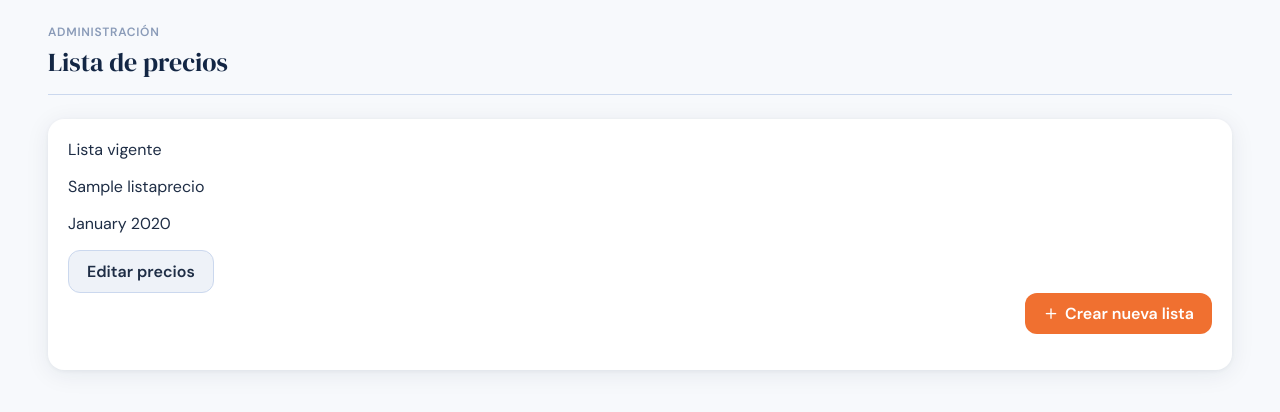
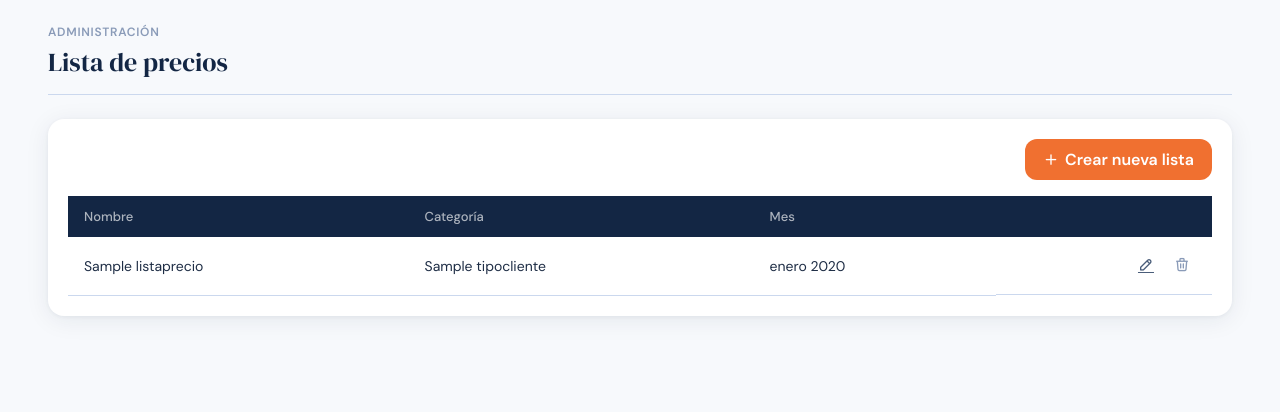
Before and after one commit to lopezmaty/brot_panel, a Django app: page /panel/lista_precios/ in a window 1280 px wide. Shown: the part 52-464 px from the top of the page. Run offline with Django 5.2, Linux system fonts and the light colour scheme; a user stored in the database is signed in; tables that the repository leaves empty hold one stand-in row (values such as "Sample post").

Commit message:
Lista de precios por categoría: reincorporar tipo_cliente como clasificador, listar una vigente por categoría

```diff
--- a/brot_panel/settings.py
+++ b/brot_panel/settings.py
@@ -124,7 +124,7 @@ AUTH_PASSWORD_VALIDATORS = [
 # Internationalization
 # https://docs.djangoproject.com/en/6.0/topics/i18n/
 
-LANGUAGE_CODE = 'en-us'
+LANGUAGE_CODE = 'es-ar'
 
 TIME_ZONE = 'UTC'
 
--- a/frontend/views.py
+++ b/frontend/views.py
@@ -136,8 +136,13 @@ def producto_detalle_view(request, producto_id=None):
 @login_required(login_url='login')
 def lista_precios_view(request):
     if request.user.perfil.rol == 'admin':
-        lista_precios = ListaPrecios.objects.all().order_by('-fecha').first()
-        response = render(request, 'lista_precios.html', {'lista_precios': lista_precios})
+        listas_vigentes = []
+        categorias = TipoCliente.objects.all()
+        for categoria in categorias:
+            lista = ListaPrecios.objects.filter(tipo_cliente=categoria).order_by('-fecha').first()
+            if lista is not None:
+                listas_vigentes.append(lista)
+        response = render(request, 'lista_precios.html', {'listas_vigentes': listas_vigentes})
         return response
     else:
         response = redirect('dashboard')
@@ -146,16 +151,22 @@ def lista_precios_view(request):
 @login_required(login_url='login')
 def lista_precios_detalle_view(request, lista_precios_id=None):
     if request.user.perfil.rol == 'admin':
+        categorias = TipoCliente.objects.all()
         if lista_precios_id is None:
             producto = Producto.objects.all()
-            response = render(request, 'lista_precios_detalle.html', {'lista_precios': None, 'producto': producto})
+            response = render(request, 'lista_precios_detalle.html', {'lista_precios': None, 'producto': producto, 'categorias': categorias})
             return response
 
         else:
             producto = Producto.objects.all()
             lista_precios = ListaPrecios.objects.get(pk=lista_precios_id)
             precios = Precio.objects.filter(lista_precio=lista_precios)
-            response = render(request, 'lista_precios_detalle.html', {'lista_precios': lista_precios, 'producto': producto, 'precios': precios})
+
+            precios_por_producto = {}
+            for precio in precios:
+                precios_por_producto[precio.producto.id] = precio.precio
+
+            response = render(request, 'lista_precios_detalle.html', {'lista_precios': lista_precios, 'producto': producto, 'precios_por_producto': precios_por_producto, 'categorias': categorias})
             return response
     else:
         response = redirect('dashboard')
--- a/lista_precios/models.py
+++ b/lista_precios/models.py
@@ -49,6 +49,7 @@ class TipoCliente(models.Model):
 
 class ListaPrecios(models.Model):
     nombre = models.CharField(max_length=50)
+    tipo_cliente = models.ForeignKey(TipoCliente, on_delete=models.PROTECT)
     fecha = models.DateField()
 
     def __str__(self):
--- a/lista_precios/serializers.py
+++ b/lista_precios/serializers.py
@@ -34,11 +34,12 @@ class ProductoSerializer(serializers.ModelSerializer):
             fields = ['id', 'nombre', 'variedad', 'variedad_detalle', 'tamaño', 'tamaño_detalle', 'tipo_medida', 'medida_1', 'medida_2', 'medida_3', 'familia', 'familia_detalle', 'unidades_paquete', 'activo']
 
 class ListaPrecioSerializer(serializers.ModelSerializer):
-    tipo_cliente = TipoClienteSerializer(read_only=True)
+    tipo_cliente_detalle = TipoClienteSerializer(source='tipo_cliente', read_only=True)
+    tipo_cliente = serializers.PrimaryKeyRelatedField(queryset=models.TipoCliente.objects.all())
 
     class Meta:
         model = models.ListaPrecios
-        fields = ['id', 'nombre', 'tipo_cliente', 'fecha']
+        fields = ['id', 'nombre', 'tipo_cliente', 'fecha', 'tipo_cliente_detalle']
 
 class PrecioSerializer(serializers.ModelSerializer):
     lista_precio = ListaPrecioSerializer(read_only=True)
--- a/lista_precios/urls.py
+++ b/lista_precios/urls.py
@@ -1,5 +1,6 @@
 from rest_framework.routers import DefaultRouter
 from . import views
+from django.urls import path
 
 router = DefaultRouter()
 router.register('productos', views.ProductoViewset)
@@ -10,4 +11,6 @@ router.register('lista_precios', views.ListaPreciosViewset)
 router.register('precios', views.PreciosViewset)
 router.register('tipo_cliente', views.TipoClienteViewset)
 
-urlpatterns = router.urls
+urlpatterns = [
+    path('guardar-lista-completa/', views.guardar_lista_completa, name='guardar-lista-completa')
+] + router.urls
--- a/lista_precios/views.py
+++ b/lista_precios/views.py
@@ -78,14 +78,16 @@ def guardar_lista_completa(request):
     fecha = request.data.get('fecha')
     lista_id = request.data.get('lista_id')
     precios = request.data.get('precios')
+    tipo_cliente = request.data.get('tipo_cliente')
 
     if lista_id:
         lista = models.ListaPrecios.objects.get(pk=lista_id)
         lista.nombre = nombre
         lista.fecha = fecha
+        lista.tipo_cliente_id = tipo_cliente
         lista.save()
     else:
-        lista = models.ListaPrecios.objects.create(nombre=nombre, fecha=fecha)
+        lista = models.ListaPrecios.objects.create(nombre=nombre, fecha=fecha, tipo_cliente=tipo_cliente)
 
     for item in precios:
         producto_id = item.get('producto')
--- /dev/null
+++ b/static/js/lista_precios.js
@@ -0,0 +1,34 @@
+function getCookie(name) {
+  const value = `; ${document.cookie}`;
+  const parts = value.split(`; ${name}=`);
+  if (parts.length === 2) return parts.pop().split(';').shift();
+}
+
+async function borrarLista(listaId) {
+
+    const confirmado = await confirmarAccion('¿Estás seguro que querés borrar esta lista de precios?');
+    if (confirmado !== true) {
+        return;
+    }
+
+    const url = `/api/lista_precios/lista_precios/${listaId}/`;
+
+    const response = await fetch(url, {
+        method: 'DELETE',
+        headers: {
+            'X-CSRFToken': getCookie('csrftoken')
+        }
+    });
+    if (response.ok) {
+        location.reload();
+    } else {
+        alert('No se pudo borrar la lista de precios');
+    }
+}
+
+document.querySelectorAll('.btn-delete[data-lista-id]').forEach(function (boton) {
+  boton.addEventListener('click', function () {
+    const listaId = boton.dataset.listaId;
+    borrarLista(listaId);
+  });
+});
--- a/static/js/lista_precios_detalle.js
+++ b/static/js/lista_precios_detalle.js
@@ -15,7 +15,8 @@ function getCookie(name) {
 
 async function guardarListaPrecios() {
   const nombre = document.getElementById('inputNombre').value;
-  const fecha = document.getElementById('inputFecha').value;
+  const fecha = `${document.getElementById('inputFecha').value}-01`;
+  const tipoCliente = document.getElementById('inputTipoCliente').value;
   const listaId = document.getElementById('formListaPrecios').dataset.listaId;
 
   const preciosCargados = [];
@@ -38,6 +39,7 @@ async function guardarListaPrecios() {
       lista_id: listaId,
       nombre: nombre,
       fecha: fecha,
+      tipo_cliente: tipoCliente,
       precios: preciosCargados
     })
   });
--- a/templates/lista_precios.html
+++ b/templates/lista_precios.html
@@ -5,28 +5,53 @@
 
 {% block content %}
 
+{% csrf_token %}
+
 <span class="page-eyebrow">Administración</span>
 <h1 class="page-title">Lista de precios</h1>
 
 <div class="card">
-  {% if lista_precios %}
-    <div class="lista-actual-box">
-      <div>
-        <label>Lista vigente</label>
-        <p class="lista-actual-nombre">{{ lista_precios.nombre }}</p>
-        <p class="lista-actual-fecha">{{ lista_precios.fecha|date:"F Y" }}</p>
-      </div>
-      <a href="{% url 'lista_precios_editar' lista_precios.id %}" class="btn-secondary">Editar precios</a>
-    </div>
-  {% else %}
-    <p style="color: var(--text-secondary);">Todavía no creaste ninguna lista de precios.</p>
-  {% endif %}
-
   <div class="usuarios-toolbar">
     <a href="{% url 'lista_precios_nuevo' %}" class="btn-primary">
       <i class="ti ti-plus"></i> Crear nueva lista
     </a>
   </div>
+
+  <table>
+    <thead>
+      <tr>
+        <th>Nombre</th>
+        <th>Categoría</th>
+        <th>Mes</th>
+        <th></th>
+      </tr>
+    </thead>
+    <tbody>
+      {% for lista in listas_vigentes %}
+      <tr>
+        <td>{{ lista.nombre }}</td>
+        <td>{{ lista.tipo_cliente.nombre }}</td>
+        <td>{{ lista.fecha|date:"F Y" }}</td>
+        <td style="display: flex; gap: 8px; justify-content: flex-end;">
+          <a href="{% url 'lista_precios_editar' lista.id %}" class="btn-delete" style="color: var(--text-secondary);">
+            <i class="ti ti-pencil"></i>
+          </a>
+          <button class="btn-delete" data-lista-id="{{ lista.id }}">
+            <i class="ti ti-trash"></i>
+          </button>
+        </td>
+      </tr>
+      {% endfor %}
+    </tbody>
+  </table>
+
+  {% if not listas_vigentes %}
+  <p style="color: var(--text-secondary); padding: 16px;">Todavía no creaste ninguna lista de precios.</p>
+  {% endif %}
 </div>
 
 {% endblock %}
+
+{% block extra_js %}
+<script src="{% static 'js/lista_precios.js' %}"></script>
+{% endblock %}
```
Also changed, not shown: lista_precios/migrations/0005_listaprecios_tipo_cliente.py (added), sistema_pedidos/migrations/0005_cliente_lista_precios.py (added).
